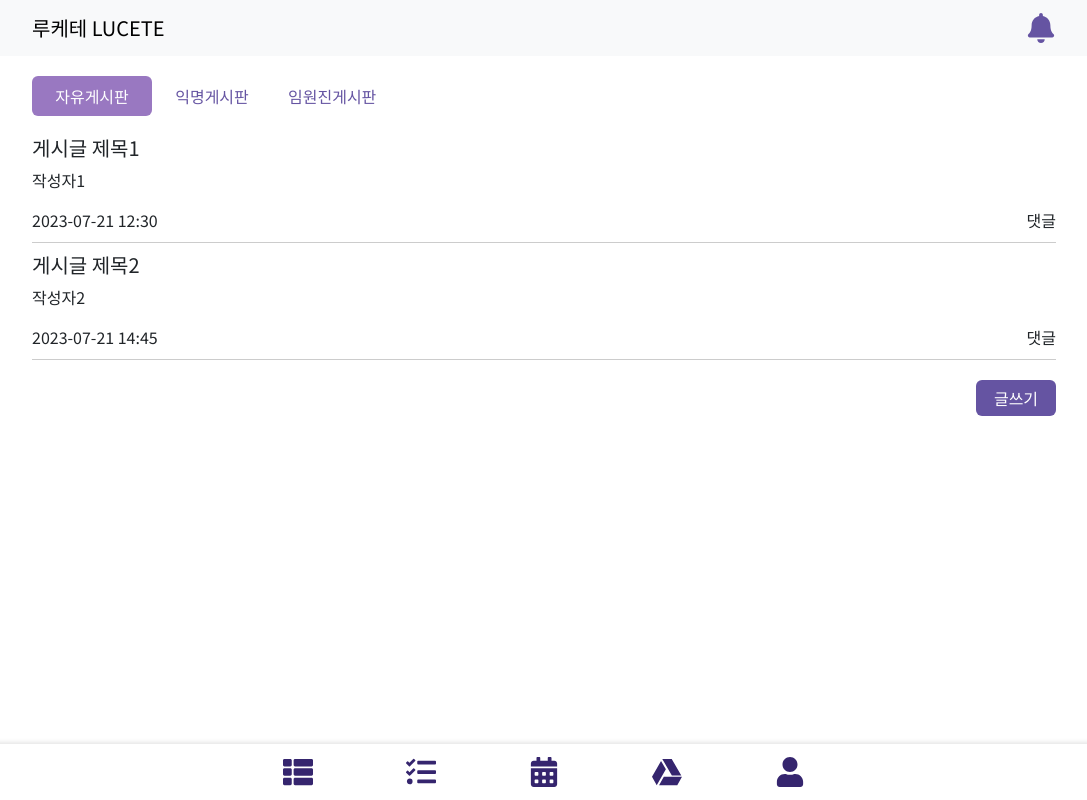
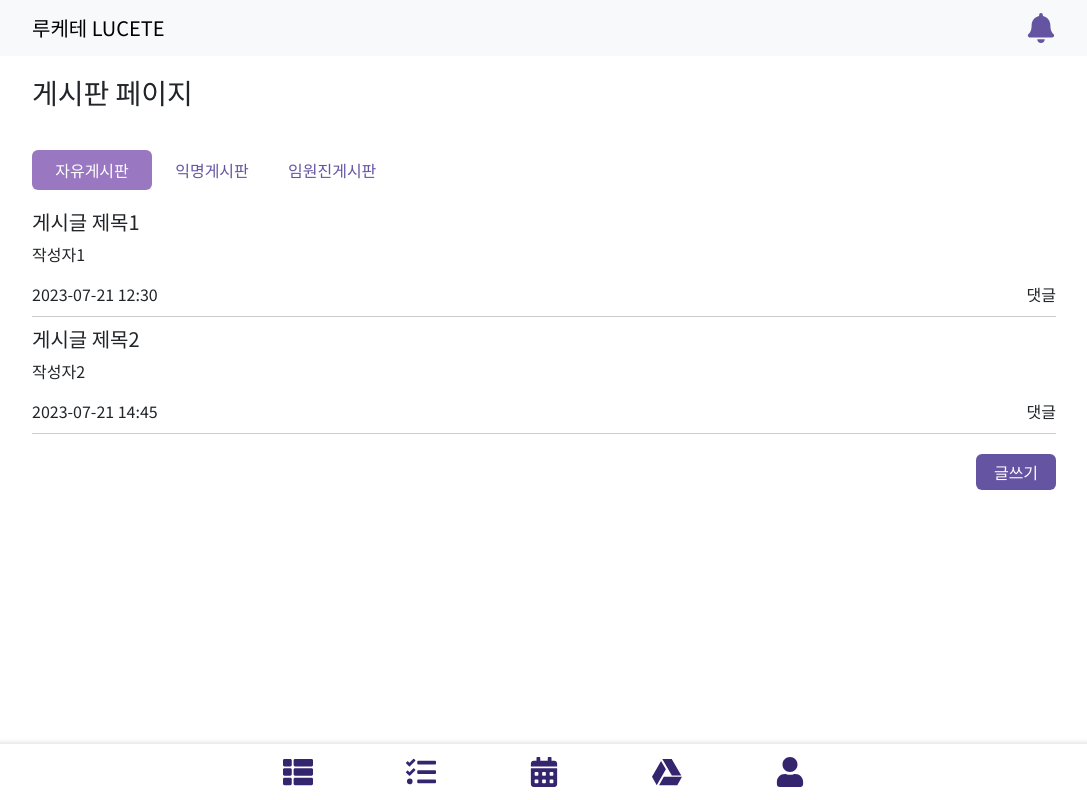
Before and after one commit to LuceteProject/front_web, a React (Create React App) app: page /board in a window 1280 px wide. Shown: the whole page, without its empty margins (96-1183 px from the left). Built offline with nearby package versions, Linux system fonts and the light colour scheme; a web font is replaced by a local one.

Commit message:
✨ 네이버 로그인 리다이렉트 연결

```diff
--- a/package.json
+++ b/package.json
@@ -11,7 +11,7 @@
     "@types/react": "^18.2.15",
     "@types/react-dom": "^18.2.7",
     "axios": "^1.4.0",
-    "bootstrap": "^5.3.0",
+    "bootstrap": "^5.3.1",
     "bootstrap-icons": "^1.10.5",
     "font-awesome": "^4.7.0",
     "moment": "^2.29.4",
--- a/src/App.tsx
+++ b/src/App.tsx
@@ -26,14 +26,14 @@ function App() {
       <div className="page-wrapper">
         <Footer />
         <Routes>
-          <Route path="/" Component={Home} />
+          <Route path="/" Component={redirectToExternalURL} />
           <Route path="/board" Component={Board} />
           <Route path="/todolist" Component={Todolist} />
           <Route path="/calendar" Component={Calendar} />
           <Route path="/drive" Component={Drive} />
           <Route path="/profile" Component={Profile} />
 
-          <Route path="/posts/:postId" Component={BoardPost} />
+          <Route path="/board/:postId" Component={BoardPost} />
 
           <Route path="*" element={<Navigate to="/" replace />} />
         </Routes>
@@ -41,6 +41,12 @@ function App() {
     </Router>
   );
 }
+
+// http://54.237.121.196:8080/oauth2/authorization/naver
+const redirectToExternalURL = () => {
+  window.location.href = "http://54.237.121.196:8080/oauth2/authorization/naver";
+  return null;
+};
 function Home() {
   return (
     <div>
--- a/src/pages/Board.tsx
+++ b/src/pages/Board.tsx
@@ -10,7 +10,7 @@ const dummyData: Post[] = [
     id: 1,
     header: 0,
     title: "게시글 제목1",
-    author_id:10211,
+    author_id: 10211,
     author_name: "작성자1",
     updated: "2023-07-21 12:30",
     content: "게시글 내용1",
@@ -22,7 +22,7 @@ const dummyData: Post[] = [
     id: 2,
     header: 0,
     title: "게시글 제목2",
-    author_id:10211,
+    author_id: 10211,
     author_name: "작성자2",
     updated: "2023-07-21 14:45",
     content: "게시글 내용2",
@@ -55,13 +55,19 @@ function Page() {
   };
   useEffect(() => {
     if (selectedPost) {
-      navigate(`/posts/${selectedPost.id}`); // 선택한 게시물의 id로 경로 설정
+      navigate(`/board/${selectedPost.id}`); // 선택한 게시물의 id로 경로 설정
     }
   }, [selectedPost]);
   return (
     <div style={{ paddingTop: "20px" }}>
       {/* 게시판 탭 */}
       <Tab.Container defaultActiveKey="first">
+        <Row>
+          <Col>
+            <h3 style={{ marginBottom: 40 }}>게시판 페이지</h3>
+
+          </Col>
+        </Row>
         <Row>
           <Col>
             <Nav
```
Also changed, not shown: 1 other file (tests, documents, lock files or other folders).
